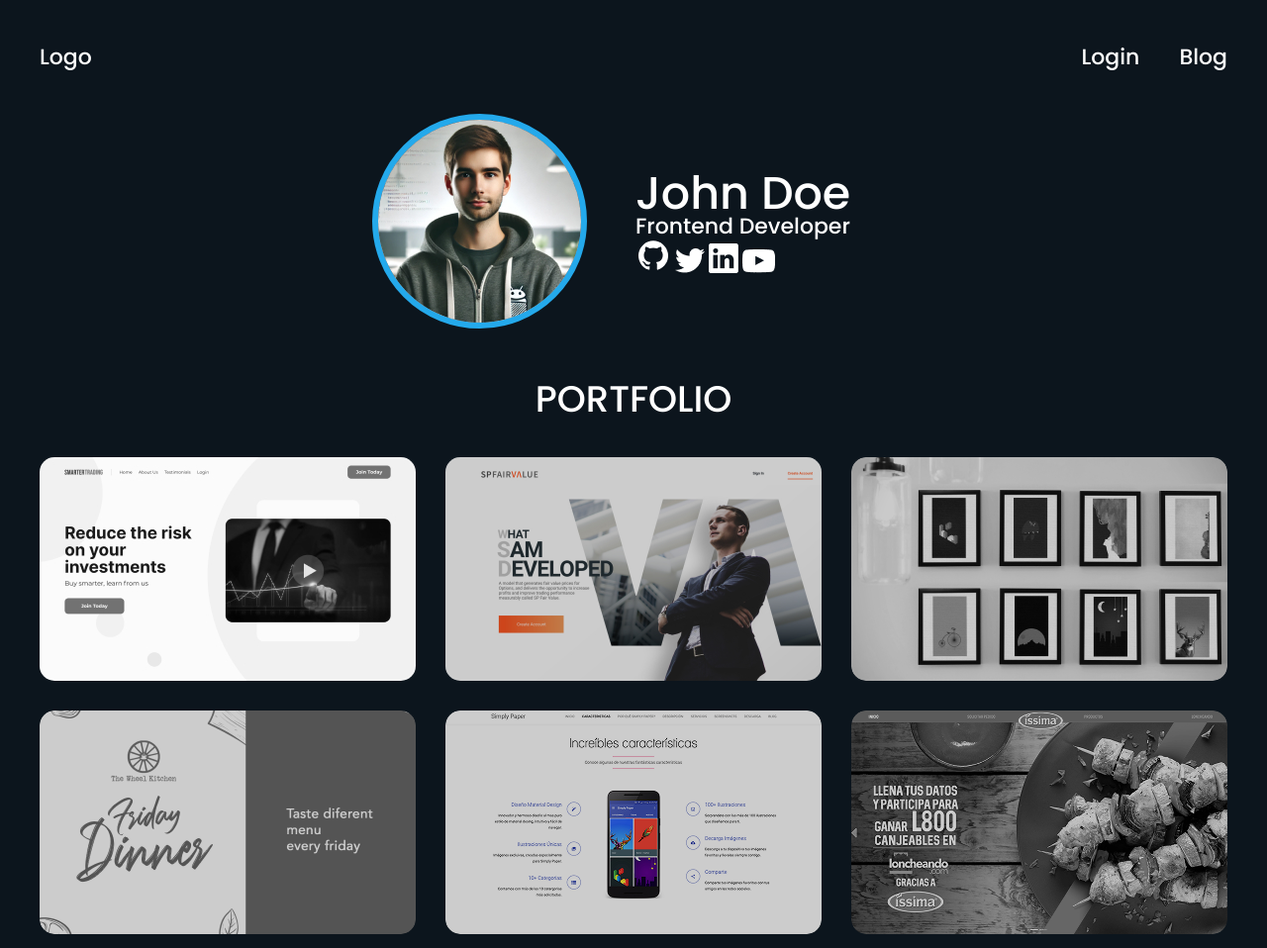
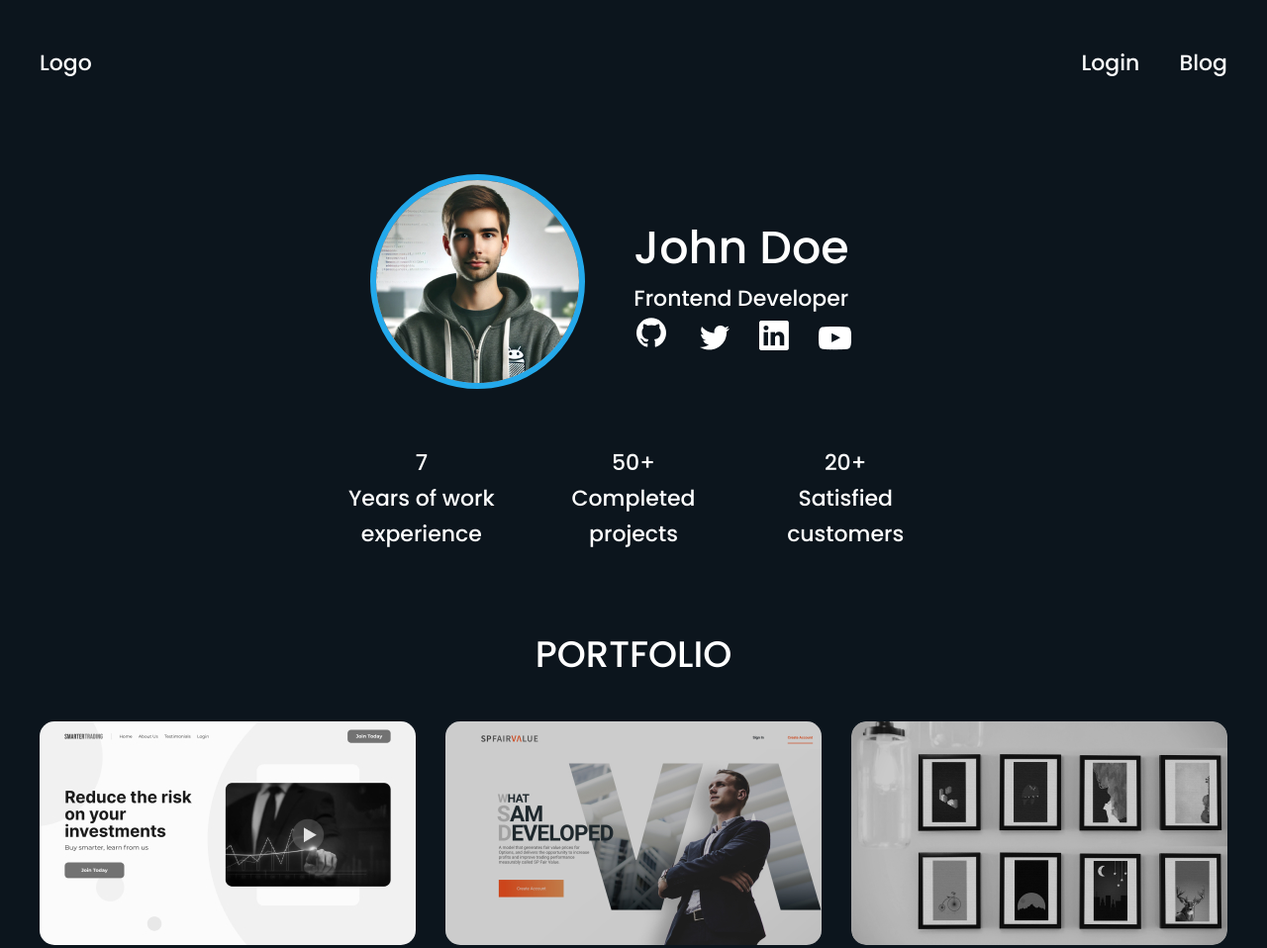
Before and after one commit to gelionix/homework-6, a plain HTML site: page index.html in a window 1280 px wide. Shown: the top 958 px of the page at 99% size. Drawn offline with Linux system fonts and the light colour scheme.

Commit message:
hero description

```diff
--- a/css/recet.css
+++ b/css/recet.css
@@ -23,7 +23,7 @@ time, mark, audio, video {
 	/* vertical-align: baseline; */
 }
 body {
-	line-height: 1;
+	/* line-height: 1; */
 }
 ol, ul {
 	list-style: none;
--- a/css/styles.css
+++ b/css/styles.css
@@ -55,32 +55,59 @@ body{
     margin-left: 40px;
 } */
 
+.hero{
+
+}
+
 .hero-title{
     text-align: center;
+    padding: 50px 0 25px;
 }
 
-.hiro-title-foto-1{
+.hero-title-foto-1{
     border: 6px solid #24A9EB;
     border-radius: 110px;
 }
+
 .hero-title-info{
     margin: 0 45px 0;
     text-align: left;
 }
 
-.hiro-title-name{
+.hero-title-name{
     font-size: 46px;
 }
 
-.hiro-title-position{
+.hero-title-position{
     font-size: 22px;
+    line-height: 33px;
+}
+
+.hero-title-social>a:not(:first-child){
+    margin-left: 26px;
+}
+
+.hero-title-info, .hero-title-foto{
+    display: inline-block;
+    vertical-align: middle;
+}
+
+.hero-description{
+    text-align: center;
+    line-height: 36px;
+    padding: 25px 0 25px;
+}
+
+.hero-description-years, .hero-description-projects, .hero-description-customers{
+    width: 150px;
+    display: inline-block;
+    text-align: center;
+    vertical-align: middle;
+    font-size: 22px;
+    margin: 0 30px 0;
 }
 
 
-.hero-title-info, .hiro-title-foto{
-    display: inline-block;
-    vertical-align: middle;
-}
 
 .portfolio{
     padding: 50px 0 70px;
--- a/index.html
+++ b/index.html
@@ -33,12 +33,12 @@
         <section class="hero">
             <div class="container">
                 <div class="hero-title">
-                    <div class="hiro-title-foto">
-                        <img class="hiro-title-foto-1" src="img/foto-1.jpg" alt="foto">
+                    <div class="hero-title-foto">
+                        <img class="hero-title-foto-1" src="img/foto-1.jpg" alt="foto">
                     </div>
                     <div class="hero-title-info">
-                        <h2 class="hiro-title-name">John Doe</h2>
-                        <p class="hiro-title-position">Frontend Developer</p>
+                        <h2 class="hero-title-name">John Doe</h2>
+                        <p class="hero-title-position">Frontend Developer</p>
                         <div class="hero-title-social">
                             <a href="https://github.com/"><img src="img/github.svg" alt="github"></a>
                             <a href="https://x.com/?lang=uk"><img src="img/twitter.png" alt="twitter"></a>
@@ -46,6 +46,23 @@
                             <a href="https://www.youtube.com/"><img src="img/youtube.png" alt="youtube"></a>
                         </div>
                     </div>
+                </div>
+                <div class="hero-description">
+                    <div class="hero-description-years">
+                        <p>7</p>
+                        <p>Years of work experience</p>
+                    </div>
+                    <div class="hero-description-projects">
+                        <p>50+</p>
+                        <p>Completed projects</p>
+                    </div>
+                    <div class="hero-description-customers">
+                        <p>20+</p>
+                        <p>Satisfied customers</p>
+                    </div>
+                </div>
+                <div class="hero-button">
+
                 </div>
             </div>
         </section>
```
